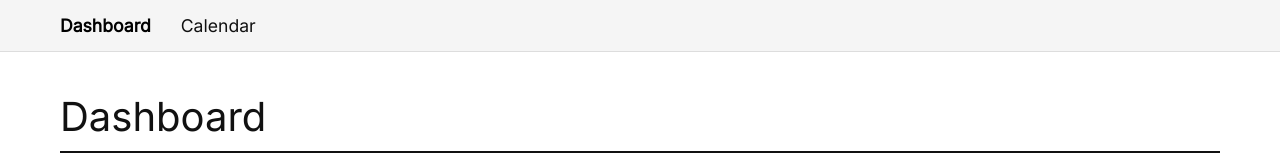
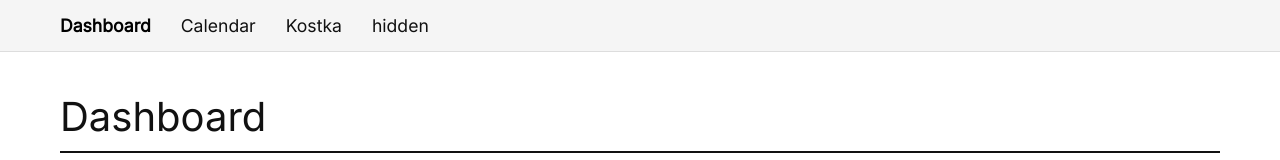
Before and after one commit to iiShxrp/iiShxrp.github.io, a plain HTML site: page index.html in a window 1280 px wide. Shown: the top 160 px of the page. Drawn offline with Linux system fonts and the light colour scheme.

Commit message:
Update index.html

```diff
--- a/index.html
+++ b/index.html
@@ -11,7 +11,8 @@
         <ul class="nav-list">
             <li><a href="/" class="nav-link active">Dashboard</a></li>
             <li><a href="/calendar/index.html" class="nav-link">Calendar</a></li>
-            <!-- Możesz dodać więcej linków -->
+            <li><a href="/kostka/index.html" class="nav-link">Kostka</a></li>
+            <li><a href="/triptoitaly/index.html" class="nav-link">hidden</a></li>
         </ul>
     </nav>
 
```
